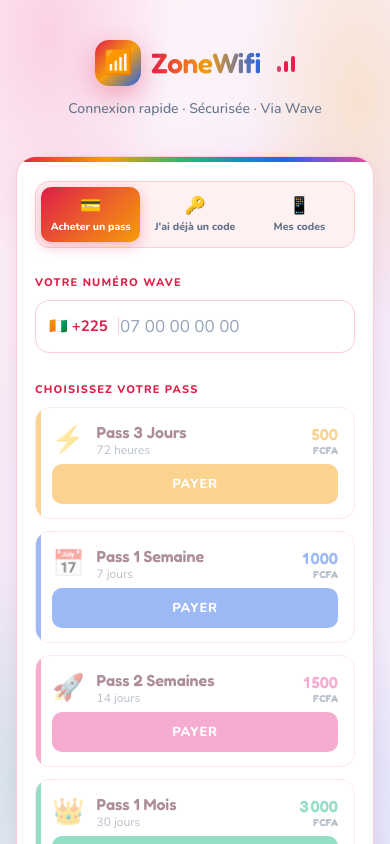
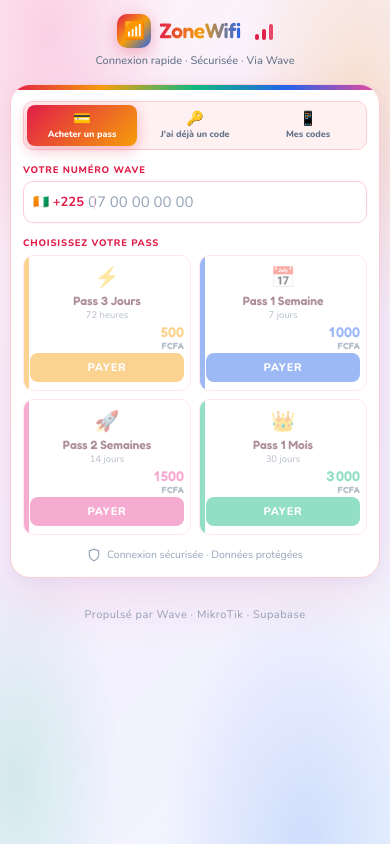
Before and after one commit to refontiq-dotcom/zonewifi, a Next.js app: page / in a window 390 px wide. Shown: the top 844 px of the page. Built offline with nearby package versions, Linux system fonts and the light colour scheme; no server answers.

Commit message:
feat: affichage compact mobile - grille 2 colonnes forfaits, espacements réduits

```diff
--- a/src/app/globals.css
+++ b/src/app/globals.css
@@ -943,20 +943,295 @@
 }
 
 /* ============================================================
-   Responsive
+   Responsive — Mode compact mobile
    ============================================================ */
 @media (max-width: 480px) {
+  /* --- Layout global compact --- */
+  .page-wrapper {
+    padding: 10px 10px 24px;
+  }
+
+  /* --- Header réduit --- */
+  .header {
+    margin-bottom: 14px;
+    padding-top: 4px;
+  }
+
+  .header-logo {
+    gap: 8px;
+    margin-bottom: 4px;
+  }
+
+  .header-logo-icon {
+    width: 34px;
+    height: 34px;
+    font-size: 17px;
+    border-radius: 10px;
+    box-shadow: 0 4px 14px rgba(225, 29, 72, 0.30);
+  }
+
+  .header-logo-text {
+    font-size: 21px;
+  }
+
+  .header-subtitle {
+    font-size: 11px;
+  }
+
+  /* --- Carte principale --- */
   .main-card {
-    padding: 24px 18px;
+    padding: 16px 12px 14px;
     border-radius: var(--radius-lg);
   }
 
+  /* --- Onglets compacts --- */
+  .tabs {
+    gap: 3px;
+    padding: 3px;
+    border-radius: 10px;
+    margin-bottom: 12px;
+  }
+
   .tab {
+    gap: 2px;
+    padding: 6px 3px;
+    border-radius: 8px;
+    font-size: 9px;
+  }
+
+  .tab-icon {
+    font-size: 14px;
+  }
+
+  /* --- Champs de saisie compacts --- */
+  .section-label {
+    font-size: 9.5px;
+    letter-spacing: 0.8px;
+    margin-bottom: 4px;
+  }
+
+  .phone-input-wrapper {
+    margin-bottom: 12px;
+  }
+
+  .phone-prefix {
+    left: 10px;
+    font-size: 13px;
+  }
+
+  .phone-prefix::after {
+    height: 14px;
+  }
+
+  .phone-input {
+    padding: 10px 10px 10px 64px;
+    font-size: 15px;
+    border-radius: 10px;
+  }
+
+  .code-input-wrapper {
+    margin-bottom: 10px;
+  }
+
+  .code-input-icon {
+    left: 10px;
+    font-size: 14px;
+  }
+
+  .code-input {
+    padding: 10px 10px 10px 36px;
+    font-size: 15px;
+    border-radius: 10px;
+  }
+
+  .field-error {
+    font-size: 10px;
+    margin-top: 3px;
+  }
+
+  /* --- Forfaits : grille 2 colonnes pour éviter le scroll --- */
+  .forfaits-grid {
+    grid-template-columns: 1fr 1fr;
+    gap: 8px;
+    margin-bottom: 12px;
+  }
+
+  .pay-btn {
+    grid-template-columns: 1fr;
+    grid-template-areas:
+      'emoji'
+      'info'
+      'price'
+      'cta';
+    text-align: center;
+    gap: 2px;
+    padding: 8px 6px;
+    border-radius: 10px;
+  }
+
+  .pay-btn-cta {
+    padding: 7px 0;
+    font-size: 11px;
+    border-radius: 8px;
+  }
+
+  .pay-emoji {
+    font-size: 20px;
+  }
+
+  .pay-name {
+    font-size: 12px;
+  }
+
+  .pay-duration {
+    font-size: 9.5px;
+  }
+
+  .pay-price {
+    font-size: 14px;
+  }
+
+  .pay-currency {
+    font-size: 9px;
+  }
+
+  /* --- Boutons d'action compacts --- */
+  .btn-paid {
+    padding: 12px;
+    font-size: 13px;
+    border-radius: 10px;
+  }
+
+  .btn-connect {
+    padding: 12px;
+    font-size: 13px;
+    border-radius: 10px;
+  }
+
+  .btn-lookup {
+    padding: 12px;
+    font-size: 13px;
+    border-radius: 10px;
+  }
+
+  .btn-retry {
+    padding: 9px 20px;
+    font-size: 13px;
+  }
+
+  /* --- Textes d'aide et infos --- */
+  .tab-hint {
+    margin-top: 10px;
     font-size: 10.5px;
   }
 
-  .pay-price {
+  .verify-status {
+    margin-top: 10px;
+    padding: 9px 10px;
+    font-size: 12px;
+    gap: 6px;
+  }
+
+  .lookup-result {
+    margin-top: 10px;
+    padding: 12px;
+    gap: 8px;
+    font-size: 12px;
+  }
+
+  .lookup-code {
     font-size: 16px;
+    letter-spacing: 2px;
+  }
+
+  .lookup-code-box {
+    padding: 8px 14px;
+  }
+
+  /* --- Panels de statut compacts --- */
+  .status-panel {
+    padding: 16px 12px;
+  }
+
+  .spinner {
+    width: 38px;
+    height: 38px;
+    border-width: 3px;
+    margin-bottom: 14px;
+  }
+
+  .status-title {
+    font-size: 16px;
+  }
+
+  .status-desc {
+    font-size: 12px;
+  }
+
+  .success-panel {
+    padding: 14px 12px;
+  }
+
+  .success-icon {
+    width: 52px;
+    height: 52px;
+    font-size: 26px;
+    margin-bottom: 14px;
+  }
+
+  .success-title {
+    font-size: 18px;
+    margin-bottom: 6px;
+  }
+
+  .success-desc {
+    font-size: 13px;
+    margin-bottom: 14px;
+  }
+
+  .success-code-box {
+    padding: 10px 14px;
+    margin-bottom: 14px;
+  }
+
+  .success-code-value {
+    font-size: 18px;
+    letter-spacing: 2px;
+  }
+
+  .error-panel {
+    padding: 14px 12px;
+  }
+
+  .error-icon {
+    width: 52px;
+    height: 52px;
+    font-size: 26px;
+    margin-bottom: 14px;
+  }
+
+  .error-title {
+    font-size: 18px;
+  }
+
+  .error-desc {
+    font-size: 13px;
+    margin-bottom: 14px;
+  }
+
+  /* --- Footer compact --- */
+  .footer-info {
+    margin-top: 12px;
+    font-size: 10.5px;
+  }
+
+  /* --- Toast repositionné --- */
+  .toast {
+    bottom: 16px;
+    padding: 10px 14px;
+    font-size: 12px;
+    white-space: normal;
+    max-width: 92vw;
   }
 }
 
```
